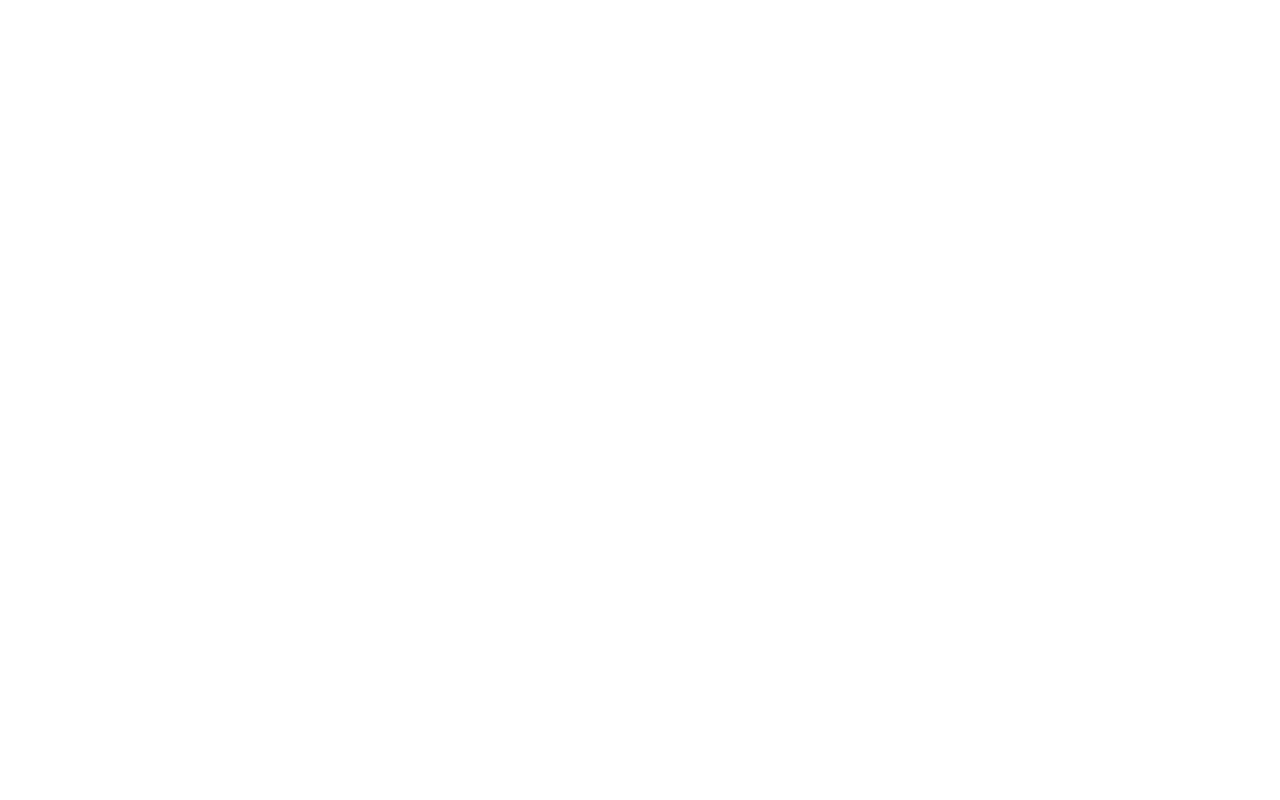
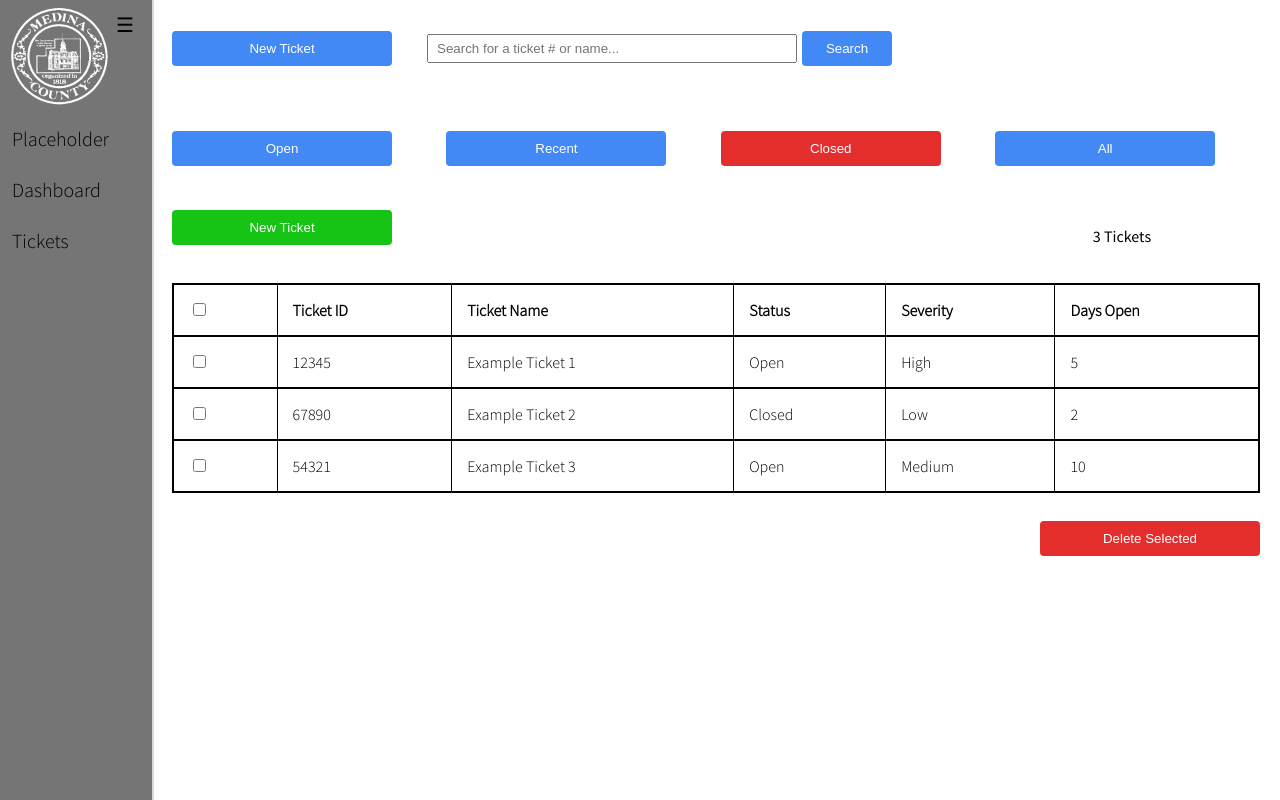
Before and after one commit to nneiten1/TicketSoftware, an Electron app: page electron-app/pages/openTickets.html in a window 1280 px wide. Drawn offline with Linux system fonts and the light colour scheme.

Commit message:
some touching up to do on dashboard, next is other sub pages, and adding javascript for functionality.

```diff
--- a/electron-app/css/main.css
+++ b/electron-app/css/main.css
@@ -1,6 +1,8 @@
 :root{
     --side-nav-background: rgb(117, 117, 117);
     --blue-btn-search: #4289f5;
+    --red-closed-ticket-btn: rgb(228, 46, 46);
+    --green-new-ticket-btn: rgb(22, 196, 22);
 }
 
 @font-face {
@@ -17,7 +19,7 @@
     font-family: "MainPageFont", sans-serif;
 }
 
-aside{
+aside, .ticket-info-table, .table-body-section{
     font-family: "CustomFont", sans-serif;
 }
 
@@ -153,6 +155,7 @@ body{
     flex: 1;
     padding: 20px;
     overflow-y: auto;
+    min-width: 0;
 }
 
 
@@ -175,6 +178,14 @@ body{
 
 
 /* TOP NEW TICKET BUTTON AND SEARCH */
+.section-of-new-tick-and-search{
+  background-color: var(--side-nav-background);
+}
+
+.very-top-section{
+  margin-top: 1%;
+}
+
 .top-new-ticket-btn{
   display: flex;
   width: 220px;
@@ -185,10 +196,6 @@ body{
   border: none;
   border-radius: 4px;
   cursor: pointer;
-}
-
-.top-new-tick-btn:hover{
-  background-color: rgba(255, 255, 255, 0.2);
 }
 
 .top-search-ticket-input{
@@ -215,3 +222,90 @@ body{
 
 
 /* OPEN, RECENT, CLOSED, ALL TICKETS BUTTONS SECTION*/
+
+.ticket-types-section{
+  margin-top: 6%;
+  gap: 5%;
+}
+
+.open-btn-tabs-section, .recent-btn-tabs-section, .all-btn-tabs-section{
+  display: flex;
+  width: 220px;
+  justify-content: center;
+  padding: 10px 16px;
+  background-color: var(--blue-btn-search);
+  color: white;
+  border: none;
+  border-radius: 4px;
+  cursor: pointer;
+}
+
+.closed-btn-tabs-section{
+  display: flex;
+  width: 220px;
+  justify-content: center;
+  padding: 10px 16px;
+  background-color: var(--red-closed-ticket-btn);
+  color: white;
+  border: none;
+  border-radius: 4px;
+  cursor: pointer;
+}
+
+.main-new-tick-section{
+  margin-top: 4%;
+}
+
+.main-new-ticket-btn{
+  display: flex;
+  width: 220px;
+  justify-content: center;
+  padding: 10px 16px;
+  background-color: var(--green-new-ticket-btn);
+  color: white;
+  border: none;
+  border-radius: 4px;
+  cursor: pointer;
+}
+
+.current-tickets-counter{
+  display: flex;
+  margin-left: auto;
+  padding-right: 10%;
+  margin-bottom: 2%;;
+}
+
+.ticket-info-table th, td{
+  padding: 15px;
+  text-align: left;
+  border: .5px solid black;
+}
+
+.ticket-info-table{
+  width: 100%;
+  border-collapse: collapse;
+}
+
+.table-body-section{
+  margin-top: 5%;
+  gap: 4%;
+  align-items: center;
+}
+
+.ticket-info-table thead, tr {
+  border: 2px solid black;
+}
+
+.delete-selected-btn{
+  display: flex;
+  width: 220px;
+  justify-content: center;
+  padding: 10px 16px;
+  background-color: var(--red-closed-ticket-btn);
+  color: white;
+  border: none;
+  border-radius: 4px;
+  cursor: pointer;
+  margin-left: auto;
+  margin-top: 2.5%;
+}
--- a/electron-app/pages/closedTickets.html
+++ b/electron-app/pages/closedTickets.html
@@ -0,0 +1,141 @@
+<!DOCTYPE html>
+<html lang="en">
+<head>
+    <meta charset="UTF-8">
+    <meta name="viewport" content="width=device-width, initial-scale=1.0">
+    <title>test</title>
+    <link rel="stylesheet" href="../css/main.css">
+</head>
+<body style="background-color: white;" >
+    <div class="app-layout">
+
+        <!-- Side Nav -->
+        <aside>
+            <div id="mySideNav" class="sideNav">
+                <div>
+                    <img class="nav-image" src="../medina-county.png" alt="Logo" width="100px" height="100px">
+                    <button id="collapseSideBtn" class="collapse-side-btn" style="font-size: 1.25rem;">☰</button>
+                </div>
+
+                <a href="./accountOverview.html">Placeholder</a>
+                <a href="./dash.html">Dashboard</a>
+                <button class="dropdown-btn">Tickets
+                    <i class="fa fa-caret-down"></i>
+                </button>
+                <div class="dropdown-content">
+                    <a href="./openTickets.html">Open Tickets</a>
+                    <a href="./recentTickets.html">Recent Tickets</a>
+                    <a href="./closedTickets.html">Closed Tickets</a>
+                </div>
+            </div>
+        </aside>
+        <main class="main-content">
+            <!-- New Ticket btn and search for ticket section -->
+            <section class="very-top-section">
+                <div class="top-new-tick-and-search">
+                    <div>
+                        <button id="top-new-ticket-btn" class="top-new-ticket-btn">New Ticket</button>
+                    </div>
+
+                    <div>
+                        <input type="text" id="search-ticket-input" class="top-search-ticket-input" placeholder="Search for a ticket # or name...">
+                    </div>
+
+                    <div>
+                        <button id="search-ticket-btn" class="search-ticket-btn">Search</button>
+                    </div>
+                </div>
+            </section>
+
+            <!-- Open, Recent, Closed, All tickets section -->
+            <section>
+                <div class="ticket-types-section">
+                    <div>
+                        <button class="open-btn-tabs-section">Open</button>
+                    </div>
+                    <div>
+                        <button class="recent-btn-tabs-section">Recent</button>
+                    </div>
+                    <div>
+                        <button class="closed-btn-tabs-section">Closed</button>
+                    </div>
+                    <div>
+                        <button class="all-btn-tabs-section">All</button>
+                    </div>
+                </div>
+            </section>
+
+            <!-- New Ticket and number of tickets in certain tab? -->
+            <section>
+                <div class="main-new-tick-section">
+                    <div>
+                        <button class="main-new-ticket-btn">New Ticket</button>
+                    </div>
+                    <div class="current-tickets-counter">
+                        <p>3 Tickets</p>
+                    </div>
+                </div>
+            </section>
+
+            <!-- Table for showing tickets -->
+            <table class="ticket-info-table">
+                <thead>
+                    <tr>
+                        <th>
+                            <input type="checkbox" id="select-all-checkbox" aria-label="Select all tickets">
+                        </th>
+                        <th>Ticket ID</th>
+                        <th>Ticket Name</th>
+                        <th>Status</th>
+                        <th>Severity</th>
+                        <th>Days Open</th>
+                    </tr>
+                </thead>
+
+                <tbody class="table-body-section">
+                    <tr>
+                        <td class="col-select">
+                            <input type="checkbox" class="row-select" aria-label="Select ticket 12345">
+                        </td>
+                        <td>12345</td>
+                        <td>Example Ticket 1</td>
+                        <td>Open</td>
+                        <td>High</td>
+                        <td>5</td>
+                    </tr>
+
+                    <tr>
+                        <td class="col-select">
+                            <input type="checkbox" class="row-select" aria-label="Select ticket 67890">
+                        </td>
+                        <td>67890</td>
+                        <td>Example Ticket 2</td>
+                        <td>Closed</td>
+                        <td>Low</td>
+                        <td>2</td>
+                    </tr>
+
+                    <tr>
+                        <td class="col-select">
+                            <input type="checkbox" class="row-select" aria-label="Select ticket 54321">
+                        </td>
+                        <td>54321</td>
+                        <td>Example Ticket 3</td>
+                        <td>Open</td>
+                        <td>Medium</td>
+                        <td>10</td>
+                    </tr>
+                </tbody>
+            </table>
+
+            <div>
+                <button id="delete-selected-btn" class="delete-selected-btn">Delete Selected</button>
+            </div>
+
+        </main>
+
+    </div>
+    <script src="../js/foo.js"></script>
+
+</body>
+</html>
--- a/electron-app/pages/openTickets.html
+++ b/electron-app/pages/openTickets.html
@@ -0,0 +1,141 @@
+<!DOCTYPE html>
+<html lang="en">
+<head>
+    <meta charset="UTF-8">
+    <meta name="viewport" content="width=device-width, initial-scale=1.0">
+    <title>test</title>
+    <link rel="stylesheet" href="../css/main.css">
+</head>
+<body style="background-color: white;" >
+    <div class="app-layout">
+
+        <!-- Side Nav -->
+        <aside>
+            <div id="mySideNav" class="sideNav">
+                <div>
+                    <img class="nav-image" src="../medina-county.png" alt="Logo" width="100px" height="100px">
+                    <button id="collapseSideBtn" class="collapse-side-btn" style="font-size: 1.25rem;">☰</button>
+                </div>
+
+                <a href="./accountOverview.html">Placeholder</a>
+                <a href="./dash.html">Dashboard</a>
+                <button class="dropdown-btn">Tickets
+                    <i class="fa fa-caret-down"></i>
+                </button>
+                <div class="dropdown-content">
+                    <a href="./openTickets.html">Open Tickets</a>
+                    <a href="./recentTickets.html">Recent Tickets</a>
+                    <a href="./closedTickets.html">Closed Tickets</a>
+                </div>
+            </div>
+        </aside>
+        <main class="main-content">
+            <!-- New Ticket btn and search for ticket section -->
+            <section class="very-top-section">
+                <div class="top-new-tick-and-search">
+                    <div>
+                        <button id="top-new-ticket-btn" class="top-new-ticket-btn">New Ticket</button>
+                    </div>
+
+                    <div>
+                        <input type="text" id="search-ticket-input" class="top-search-ticket-input" placeholder="Search for a ticket # or name...">
+                    </div>
+
+                    <div>
+                        <button id="search-ticket-btn" class="search-ticket-btn">Search</button>
+                    </div>
+                </div>
+            </section>
+
+            <!-- Open, Recent, Closed, All tickets section -->
+            <section>
+                <div class="ticket-types-section">
+                    <div>
+                        <button class="open-btn-tabs-section">Open</button>
+                    </div>
+                    <div>
+                        <button class="recent-btn-tabs-section">Recent</button>
+                    </div>
+                    <div>
+                        <button class="closed-btn-tabs-section">Closed</button>
+                    </div>
+                    <div>
+                        <button class="all-btn-tabs-section">All</button>
+                    </div>
+                </div>
+            </section>
+
+            <!-- New Ticket and number of tickets in certain tab? -->
+            <section>
+                <div class="main-new-tick-section">
+                    <div>
+                        <button class="main-new-ticket-btn">New Ticket</button>
+                    </div>
+                    <div class="current-tickets-counter">
+                        <p>3 Tickets</p>
+                    </div>
+                </div>
+            </section>
+
+            <!-- Table for showing tickets -->
+            <table class="ticket-info-table">
+                <thead>
+                    <tr>
+                        <th>
+                            <input type="checkbox" id="select-all-checkbox" aria-label="Select all tickets">
+                        </th>
+                        <th>Ticket ID</th>
+                        <th>Ticket Name</th>
+                        <th>Status</th>
+                        <th>Severity</th>
+                        <th>Days Open</th>
+                    </tr>
+                </thead>
+
+                <tbody class="table-body-section">
+                    <tr>
+                        <td class="col-select">
+                            <input type="checkbox" class="row-select" aria-label="Select ticket 12345">
+                        </td>
+                        <td>12345</td>
+                        <td>Example Ticket 1</td>
+                        <td>Open</td>
+                        <td>High</td>
+                        <td>5</td>
+                    </tr>
+
+                    <tr>
+                        <td class="col-select">
+                            <input type="checkbox" class="row-select" aria-label="Select ticket 67890">
+                        </td>
+                        <td>67890</td>
+                        <td>Example Ticket 2</td>
+                        <td>Closed</td>
+                        <td>Low</td>
+                        <td>2</td>
+                    </tr>
+
+                    <tr>
+                        <td class="col-select">
+                            <input type="checkbox" class="row-select" aria-label="Select ticket 54321">
+                        </td>
+                        <td>54321</td>
+                        <td>Example Ticket 3</td>
+                        <td>Open</td>
+                        <td>Medium</td>
+                        <td>10</td>
+                    </tr>
+                </tbody>
+            </table>
+
+            <div>
+                <button id="delete-selected-btn" class="delete-selected-btn">Delete Selected</button>
+            </div>
+
+        </main>
+
+    </div>
+    <script src="../js/foo.js"></script>
+
+</body>
+</html>
```
Also changed, not shown: electron-app/pages/dash.html (+53 -9 lines), electron-app/pages/recentTickets.html (+141 -0 lines).
